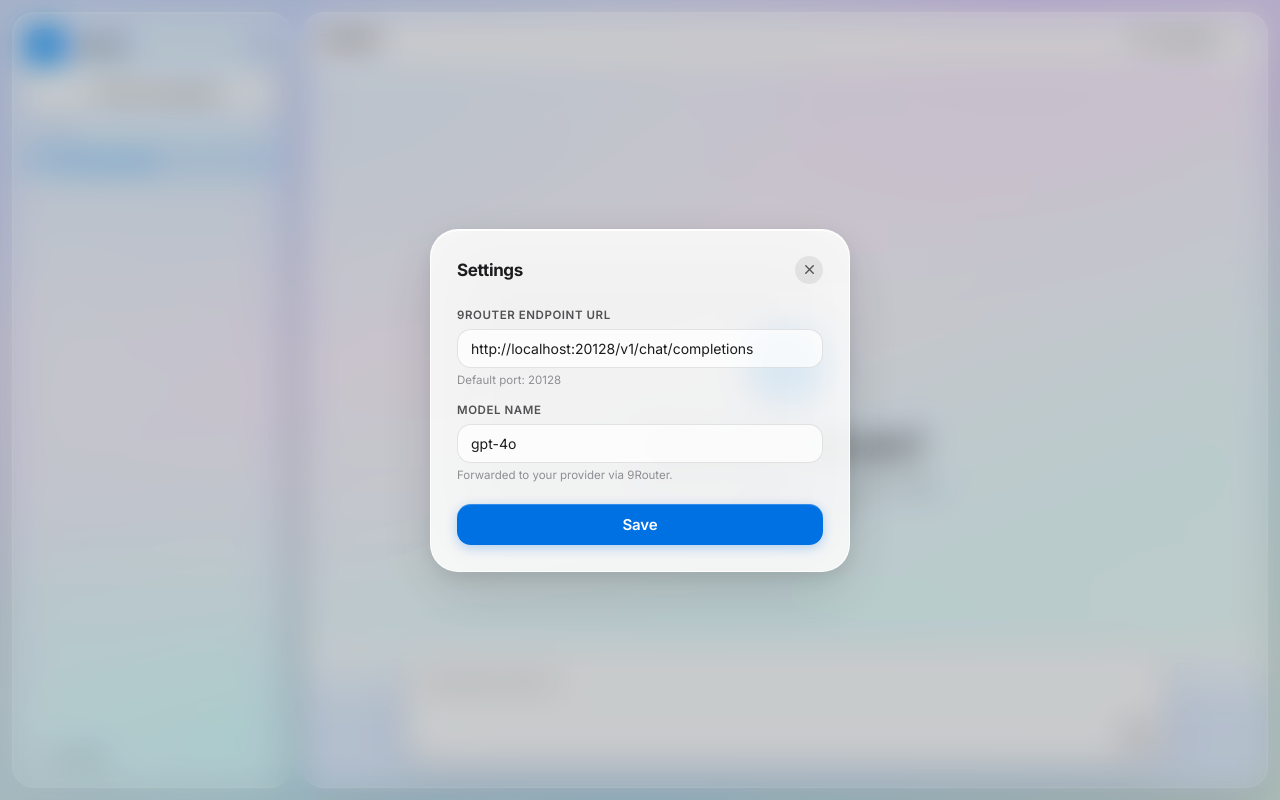
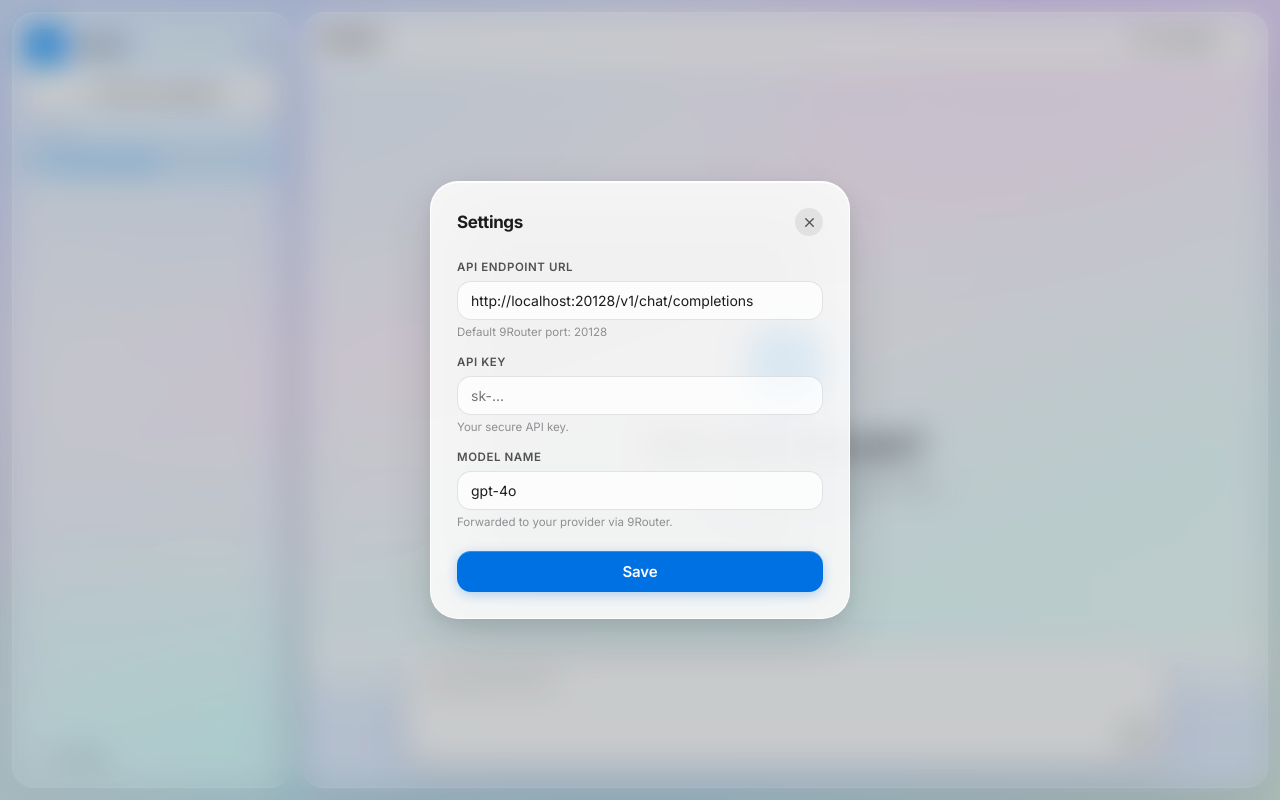
Before and after one commit to Fakhri269/fakhri-ai, a React (Vite) app: page / in a window 1280 px wide. Both pictures are taken after a click on the button "Change model". Built offline with nearby package versions, Linux system fonts and the light colour scheme.

Commit message:
feat: add API Key input field to SettingsModal

```diff
--- a/src/App.jsx
+++ b/src/App.jsx
@@ -16,6 +16,7 @@ function App() {
   const [isMobile, setIsMobile] = useState(window.innerWidth <= MOBILE_BREAKPOINT);
   const [endpoint, setEndpoint] = useState('http://localhost:20128/v1/chat/completions');
   const [modelName, setModelName] = useState('gpt-4o');
+  const [apiKey, setApiKey] = useState('');
 
   // Detect mobile / desktop
   useEffect(() => {
@@ -42,7 +43,7 @@ function App() {
     await new Promise((resolve) => setTimeout(resolve, 600));
 
     try {
-      await sendMessageTo9Router(history, endpoint, modelName, (chunk) => {
+      await sendMessageTo9Router(history, endpoint, modelName, apiKey, (chunk) => {
         setMessages((prev) => {
           const updated = [...prev];
           const last = updated[updated.length - 1];
@@ -133,6 +134,8 @@ function App() {
         setEndpoint={setEndpoint}
         modelName={modelName}
         setModelName={setModelName}
+        apiKey={apiKey}
+        setApiKey={setApiKey}
       />
     </div>
   );
--- a/src/components/SettingsModal.jsx
+++ b/src/components/SettingsModal.jsx
@@ -1,7 +1,7 @@
 import React from 'react';
 import { X } from 'lucide-react';
 
-const SettingsModal = ({ isOpen, onClose, endpoint, setEndpoint, modelName, setModelName }) => {
+const SettingsModal = ({ isOpen, onClose, endpoint, setEndpoint, modelName, setModelName, apiKey, setApiKey }) => {
   if (!isOpen) return null;
 
   return (
@@ -15,7 +15,7 @@ const SettingsModal = ({ isOpen, onClose, endpoint, setEndpoint, modelName, setM
         </div>
 
         <div className="form-group">
-          <label className="form-label">9Router Endpoint URL</label>
+          <label className="form-label">API Endpoint URL</label>
           <input
             type="text"
             className="form-input"
@@ -24,7 +24,20 @@ const SettingsModal = ({ isOpen, onClose, endpoint, setEndpoint, modelName, setM
             placeholder="http://localhost:20128/v1/chat/completions"
             spellCheck={false}
           />
-          <p className="form-hint">Default port: 20128</p>
+          <p className="form-hint">Default 9Router port: 20128</p>
+        </div>
+
+        <div className="form-group">
+          <label className="form-label">API Key</label>
+          <input
+            type="password"
+            className="form-input"
+            value={apiKey}
+            onChange={(e) => setApiKey(e.target.value)}
+            placeholder="sk-..."
+            spellCheck={false}
+          />
+          <p className="form-hint">Your secure API key.</p>
         </div>
 
         <div className="form-group">
--- a/src/services/api.js
+++ b/src/services/api.js
@@ -1,11 +1,11 @@
-export const sendMessageTo9Router = async (messages, endpoint, modelName, onChunk) => {
+export const sendMessageTo9Router = async (messages, endpoint, modelName, apiKey, onChunk) => {
   try {
     const response = await fetch(endpoint, {
       method: 'POST',
       headers: {
         'Content-Type': 'application/json',
-        // 9Router doesn't strictly need a real API key, but OpenAI clients expect one
-        'Authorization': `Bearer dummy-key`,
+        // Use the provided apiKey, fallback to dummy-key if empty
+        'Authorization': `Bearer ${apiKey || 'dummy-key'}`,
       },
       body: JSON.stringify({
         model: modelName,
```
